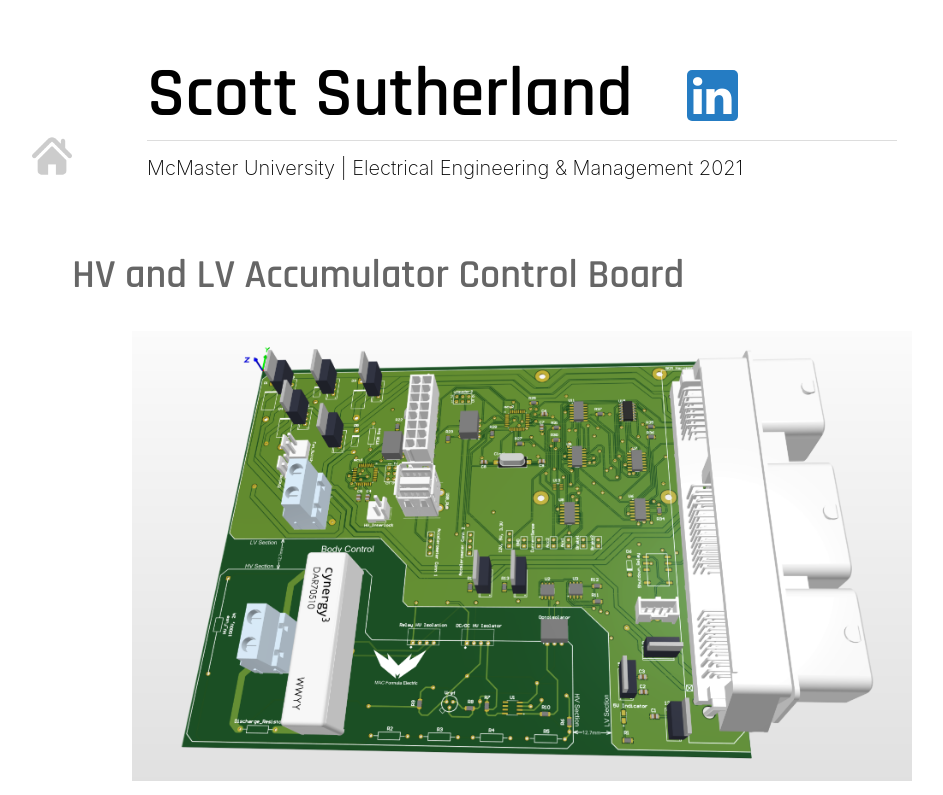
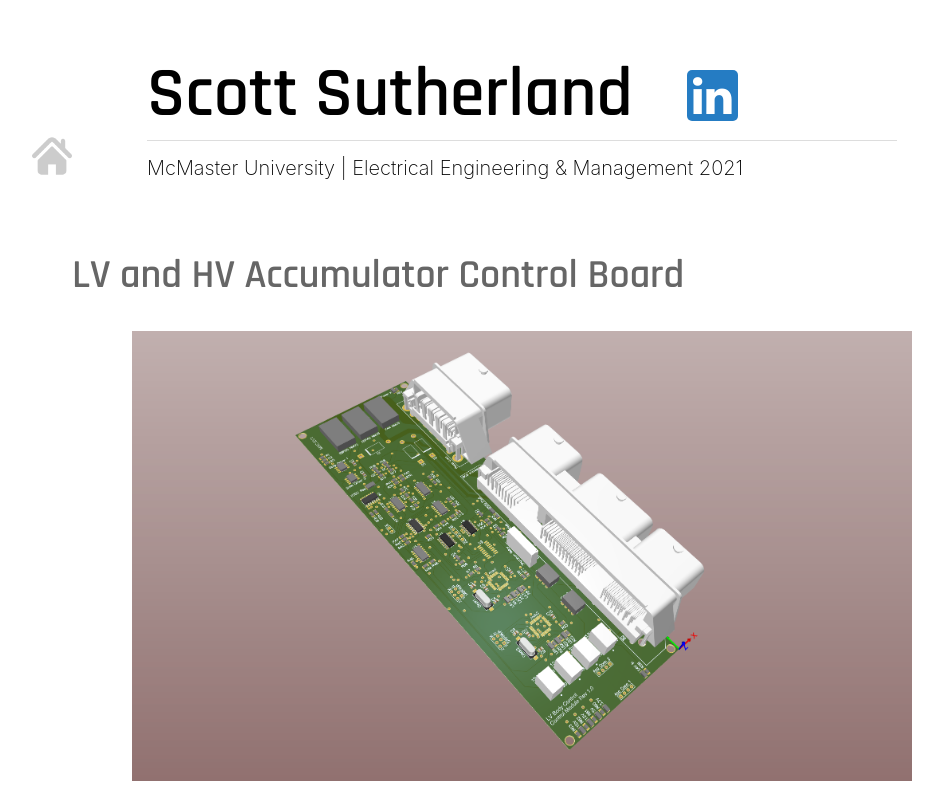
Before and after one commit to scottford14/scott-portfolio, a React (Create React App) app: page /lvandhvacb in a window 1280 px wide. Shown: the top 795 px of the page, without its empty margins (118-1061 px from the left). Built offline with nearby package versions, Linux system fonts and the light colour scheme.

Commit message:
Added LV BCM pic and thumbnail

```diff
--- a/src/components/ProjectPage/LVandHVACB.js
+++ b/src/components/ProjectPage/LVandHVACB.js
@@ -1,14 +1,14 @@
 import React, { Component } from 'react'
 import ProjectPage from './ProjectPage';
 
-import render from './../../img/bcm/BCM Render.png';
+import render from './../../img/lvbcm/LV BCM Render.PNG';
 
 
 export class LVandHVACB extends Component {
     render() {
         return (
             <ProjectPage
-            title="HV and LV Accumulator Control Board"
+            title="LV and HV Accumulator Control Board"
             images={[
                 {image: render,
                 description:"Altium rendering of the PCB after completing the layout"}]}
--- a/src/components/Projects/Projects.js
+++ b/src/components/Projects/Projects.js
@@ -8,7 +8,7 @@ import shutdownthumbnail from './../../img/shutdown/Shutdown Circuit.png';
 import wiringharnessthumbnail from './../../img/Wiring Harness/Wiring Harness.jpg';
 import hvcontrolboardthumbnail from './../../img/HV Control Board/HV Control Board Render Black.PNG';
 import bcmbreakoutthumbnail from './../../img/BCM Breakout/SW Render.png';
-import lvbcmthumbnail from './../../img/BCM Breakout/SW Render.png';
+import lvbcmthumbnail from './../../img/bcm/BCM Render.png';
 import lvandhvacbthumbnail from './../../img/BCM Breakout/SW Render.png';
 
 export class Projects extends Component {
```
Also changed, not shown: src/img/lvbcm/LV BCM Render.PNG (added).
